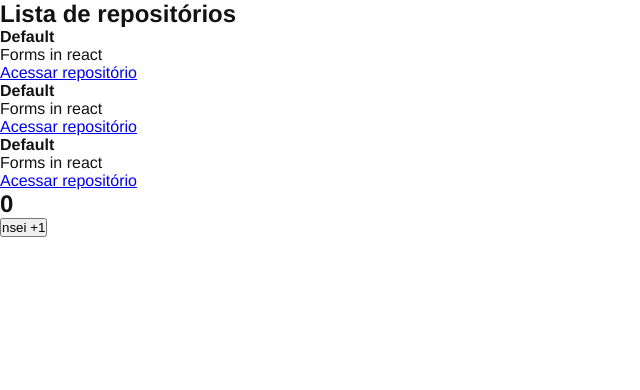
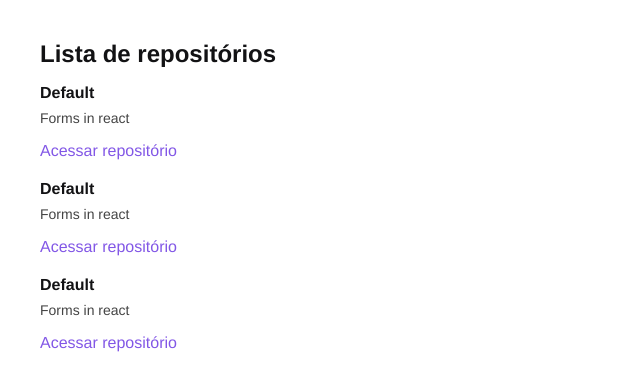
Before and after one commit to kavinsky-spy/01-github-explorer, a React app: page / in a window 1280 px wide. Shown: the top 390 px of the page, without its empty margins (0-640 px from the left). Built offline with nearby package versions, Linux system fonts and the light colour scheme.

Commit message:
estilizando lsita

```diff
--- a/src/App.jsx
+++ b/src/App.jsx
@@ -1,4 +1,4 @@
-import { Counter } from './components/Counter';
+
 import { RepositoryList } from './components/RepositoryList';
 import './styles/global.scss';
 
@@ -7,10 +7,7 @@
 //throw new Error('Forninho caiu.');
 
     return (
-        <>
             <RepositoryList/>
-            <Counter/>
-        </>
 
     );
 }
--- a/src/components/Counter.jsx
+++ /dev/null
@@ -1,19 +0,0 @@
-import { useState } from 'react';
-
-export function Counter() {
-
-    const [counter, setCounter] = useState(0);
-
-    function increment() {
-        setCounter(counter + 1);
-    }
-
-    return (
-        <div>
-            <h2>{counter}</h2>
-            <button type="button" onClick={increment}>
-                nsei +1
-            </button>
-        </div>
-    )
-}
--- a/src/components/RepositoryList.jsx
+++ b/src/components/RepositoryList.jsx
@@ -1,4 +1,6 @@
 import { RepositoryItem } from "./RepositoryItem";
+
+import '../styles/repositories.scss';
 
 
 const repository = {
--- /dev/null
+++ b/src/styles/repositories.scss
@@ -0,0 +1,32 @@
+section.repository-list {
+    margin: 40px;
+
+
+    h1 {
+        margin-bottom: 16px;
+    }
+
+    ul {
+        list-style: none;
+    }
+
+    li {
+        & + li {
+            margin-top: 20px;
+        }
+
+        p {
+            font-size: 14px;
+            color: #444;
+            margin-top: 8px;
+        }
+        a {
+            display: inline-block;
+            margin-top: 16px;
+            text-decoration: none;
+            color: #8257e6;
+        }
+
+
+    }
+}
```
